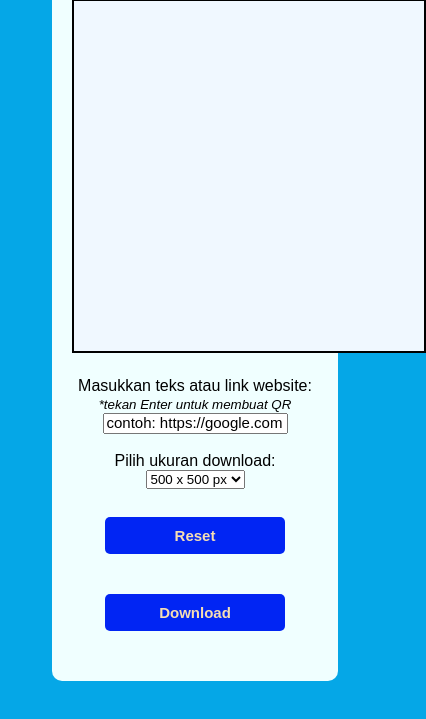
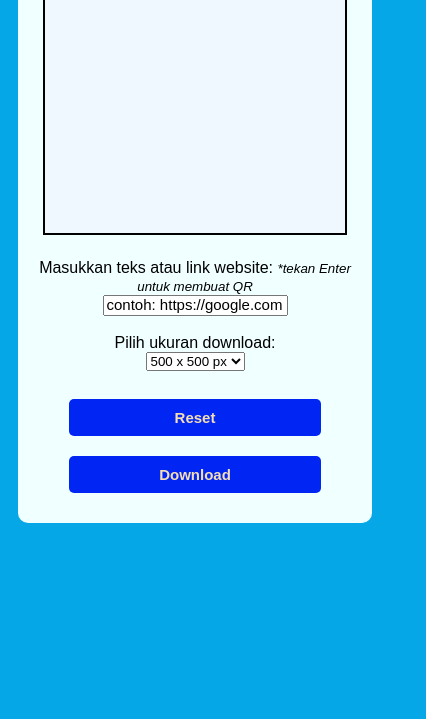
Before and after one commit to TheBims7/QR-Code-Generator, a plain HTML site: page index.html in a window 390 px wide. Shown: the part 175-894 px from the top of the page, 426 px wide, since content can reach past the window. After the commit the page ends 844 px from the top, so only its background shows below. Drawn offline with Linux system fonts and the light colour scheme.

Commit message:
Update index.html

```diff
--- a/index.html
+++ b/index.html
@@ -80,7 +80,26 @@
     @media(max-width: 800px) {
       .box {
         width: 90%;
+      }
     }
+    @media(max-width: 530px) {
+      body {
+        padding: 10px;
+      }
+      .box {
+        width: 90%;
+      }
+      canvas {
+        width: 300px;
+        height: 300px;
+      }
+      input, select, ::picker(select) {
+        width: 250px;
+      }
+      button {
+        width: 80%;
+        margin-bottom: 10px;
+      }
     }
   </style>
 </head>
```
